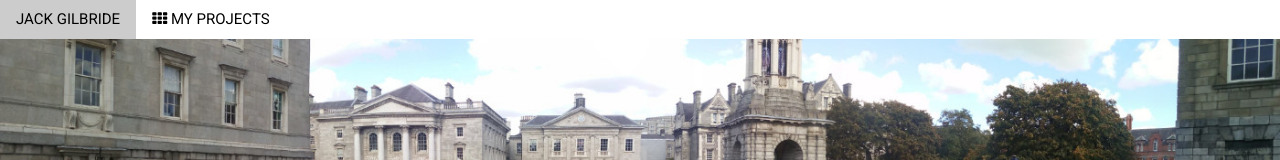
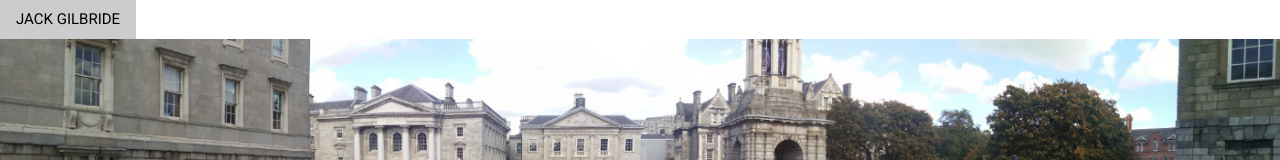
Before and after one commit to jackgilbride999/jackgilbride999.github.io, a plain HTML site: page index.html in a window 1280 px wide. Shown: the top 160 px of the page. Drawn offline with Linux system fonts and the light colour scheme.

Commit message:
Remove hyperlink to My Projects ... can be improved

```diff
--- a/index.html
+++ b/index.html
@@ -25,7 +25,7 @@
 
 <nav class="w3-bar w3-top jack-white" id="myNavbar">
   <a href="index.html" class="w3-bar-item w3-button"></i> JACK GILBRIDE</a>
-  <a href="projects.html" class="w3-bar-item w3-button"><i class="fa fa-th"></i> MY PROJECTS</a>
+<!--  <a href="projects.html" class="w3-bar-item w3-button"><i class="fa fa-th"></i> MY PROJECTS</a> -->
 </nav>
 <div class="w3-display-container">
   <img src="/images/trinity.jpg" style="width:100%">
```
